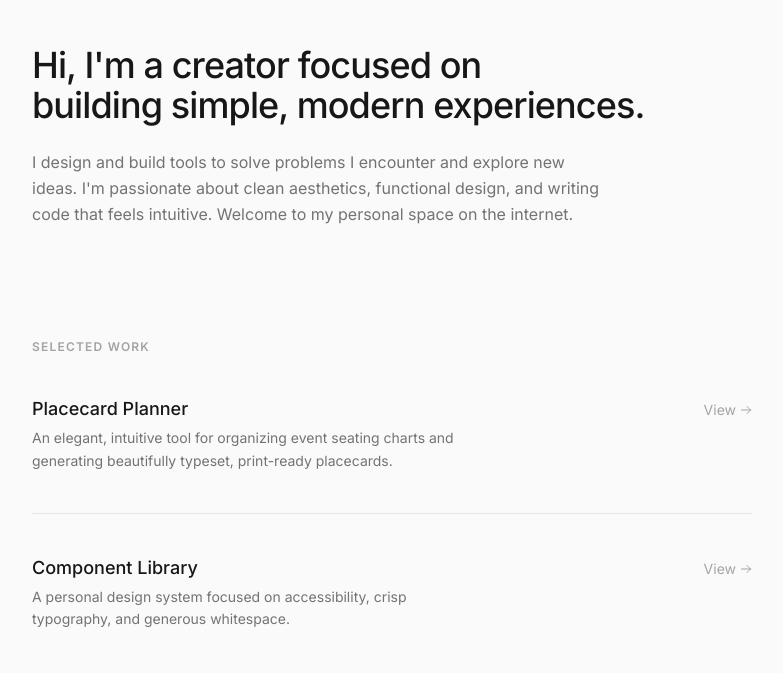
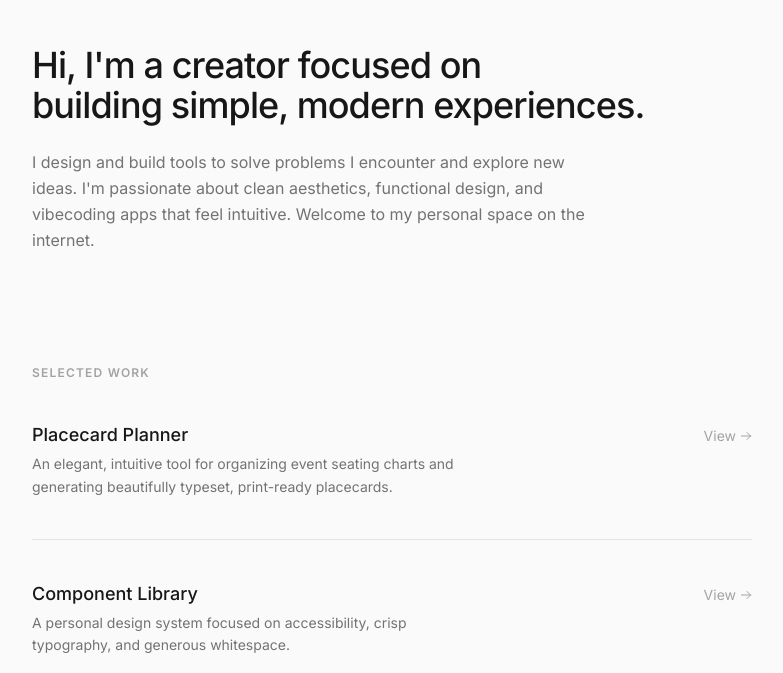
Before and after one commit to laurenvibes/laurensweeney, a plain HTML site: page index.html in a window 1280 px wide. Shown: the part 127-800 px from the top of the page, without its empty margins (248-1031 px from the left). Drawn offline with nearby package versions, Linux system fonts and the light colour scheme.

Commit message:
Update index.html

```diff
--- a/index.html
+++ b/index.html
@@ -60,7 +60,7 @@
                 Hi, I'm a creator focused on <br class="hidden sm:block"> building simple, modern experiences.
             </h1>
             <p class="text-base text-neutral-500 leading-relaxed max-w-xl">
-                I design and build tools to solve problems I encounter and explore new ideas. I'm passionate about clean aesthetics, functional design, and writing code that feels intuitive. Welcome to my personal space on the internet.
+                I design and build tools to solve problems I encounter and explore new ideas. I'm passionate about clean aesthetics, functional design, and vibecoding apps that feel intuitive. Welcome to my personal space on the internet.
             </p>
         </section>
 
```
